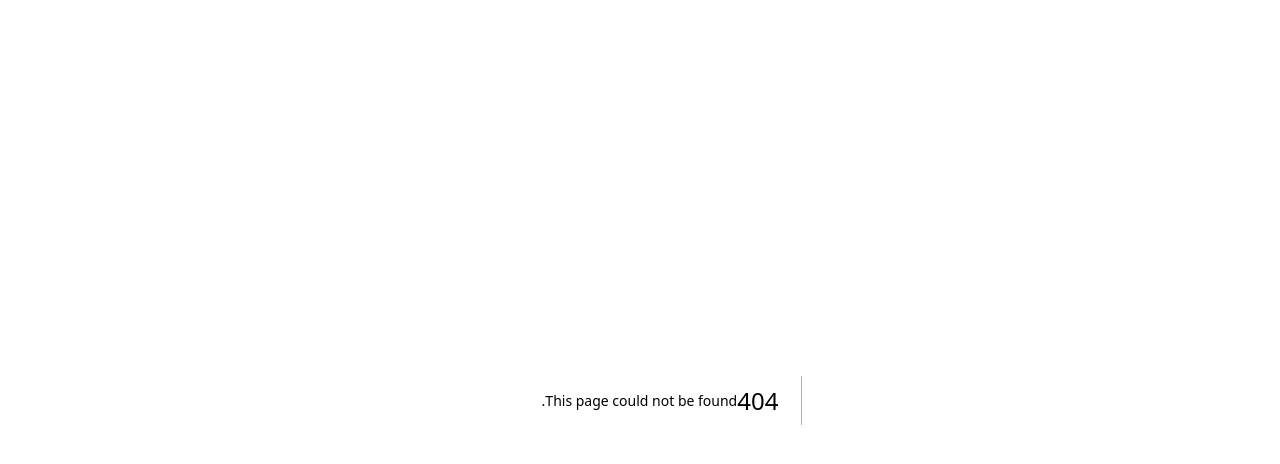
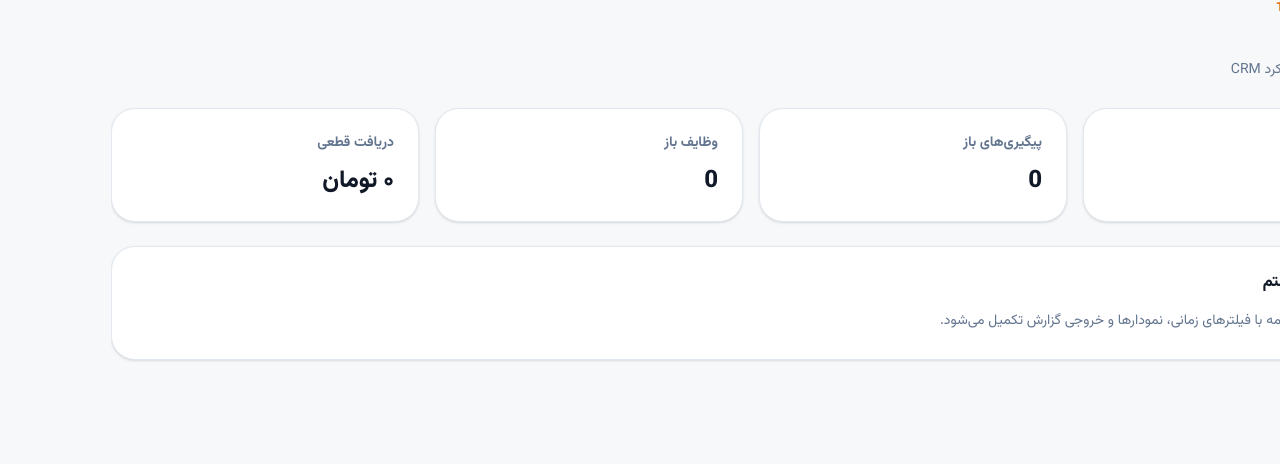
Before and after one commit to abolfazl1299180-art/tasnim-royal-crm1, a Next.js app: page /reports in a window 1280 px wide. Before the commit this address had no page. Shown: the top 464 px of the page. Built offline with nearby package versions, Linux system fonts and the light colour scheme; no server answers; the database is empty.

Commit message:
feat: add management reports page

```diff
--- /dev/null
+++ b/src/app/reports/page.tsx
@@ -0,0 +1,20 @@
+import { createClient } from "@/lib/supabase/server";
+import { PageHeader } from "@/components/ui/page-header";
+
+export default async function ReportsPage() {
+  const supabase = await createClient();
+  const [contacts, followUps, tasks, payments] = await Promise.all([
+    supabase.from("contacts").select("id", { count: "exact", head: true }),
+    supabase.from("follow_ups").select("id", { count: "exact", head: true }).eq("status", "pending"),
+    supabase.from("tasks").select("id", { count: "exact", head: true }).neq("status", "done"),
+    supabase.from("payments").select("amount").eq("status", "paid"),
+  ]);
+  const paid = payments.data?.reduce((sum, row) => sum + Number(row.amount), 0) || 0;
+  const cards = [
+    ["کل مخاطبین", contacts.count ?? 0],
+    ["پیگیری‌های باز", followUps.count ?? 0],
+    ["وظایف باز", tasks.count ?? 0],
+    ["دریافت قطعی", `${paid.toLocaleString("fa-IR")} تومان`],
+  ];
+  return <><PageHeader title="گزارش‌ها" description="نمای مدیریتی از عملکرد CRM" /><div className="grid gap-4 sm:grid-cols-2 xl:grid-cols-4">{cards.map(([label, value]) => <article key={String(label)} className="rounded-3xl border border-slate-200 bg-white p-6 shadow-sm"><p className="text-sm font-bold text-slate-500">{label}</p><p className="mt-3 text-2xl font-black">{value}</p></article>)}</div><div className="mt-6 rounded-3xl border border-slate-200 bg-white p-6 shadow-sm"><h2 className="font-black">وضعیت سیستم</h2><p className="mt-3 text-sm leading-7 text-slate-500">این بخش در ادامه با فیلترهای زمانی، نمودارها و خروجی گزارش تکمیل می‌شود.</p></div></>;
+}
```
